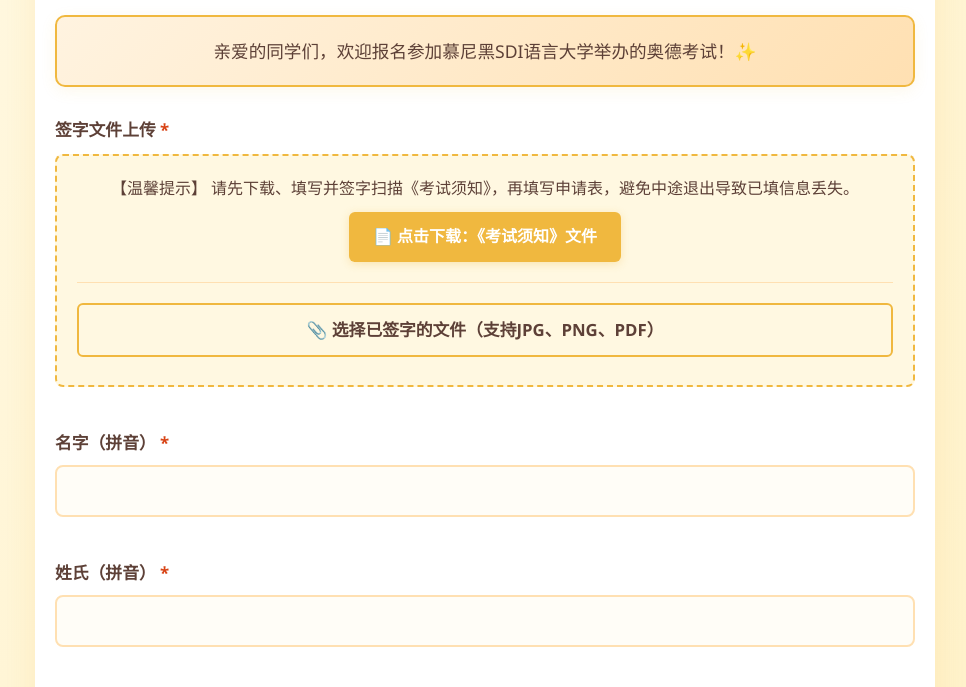
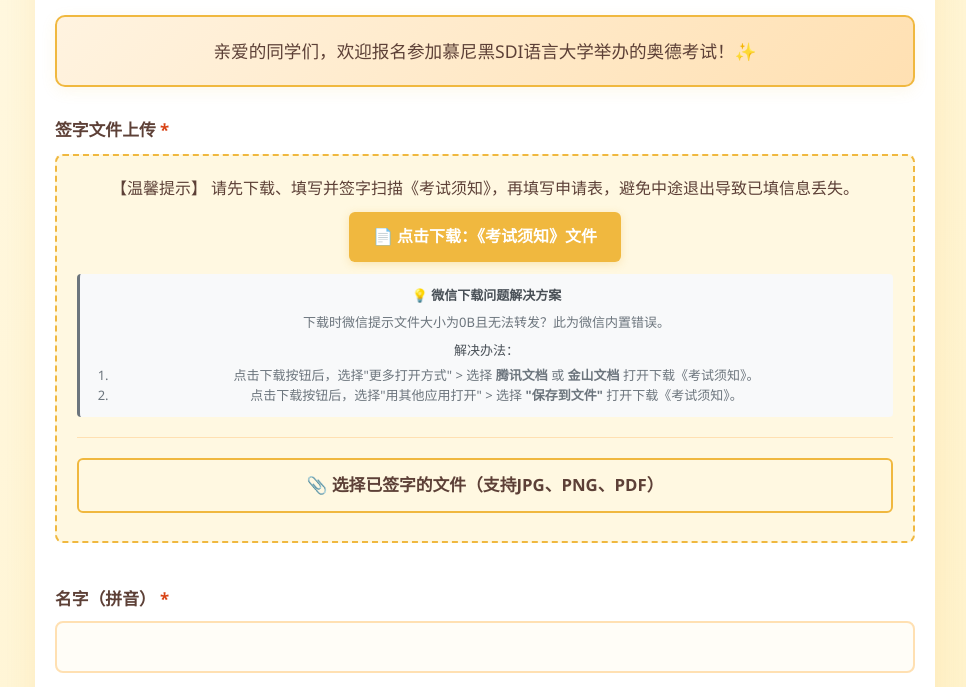
Before and after one commit to xdbildung/osd_application, a website: page index.html in a window 1280 px wide. Shown: the part 94-781 px from the top of the page, without its empty margins (155-1121 px from the left). Drawn offline with Linux system fonts and the light colour scheme; no server answers.

Commit message:
v1.6.9: 添加微信下载问题解决方案提示 - 在温馨提示下方添加微信环境下的下载问题说明 - 提供两种具体的解决方法：腾讯文档/金山文档打开和保存到文件 - 使用灰色调设计，保持界面简洁不突兀 - 帮助用户解决微信WebView下载限制问题

```diff
--- a/index.html
+++ b/index.html
@@ -22,6 +22,30 @@
                         <a href="/SDI_exam_notification.pdf" class="download-btn" download="SDI_exam_notification.pdf">
                             📄 点击下载：《考试须知》文件
                         </a>
+                        <div class="wechat-download-tip" style="
+                            background: #f8f9fa;
+                            border-left: 3px solid #6c757d;
+                            padding: 12px;
+                            margin-top: 12px;
+                            border-radius: 4px;
+                            font-size: 13px;
+                            color: #6c757d;
+                            line-height: 1.5;
+                        ">
+                            <div style="font-weight: 600; margin-bottom: 8px; color: #495057;">
+                                💡 微信下载问题解决方案
+                            </div>
+                            <div style="margin-bottom: 8px;">
+                                下载时微信提示文件大小为0B且无法转发？此为微信内置错误。
+                            </div>
+                            <div style="font-weight: 500; margin-bottom: 6px; color: #495057;">
+                                解决办法：
+                            </div>
+                            <ol style="margin: 0; padding-left: 20px;">
+                                <li>点击下载按钮后，选择"更多打开方式" > 选择 <strong>腾讯文档</strong> 或 <strong>金山文档</strong> 打开下载《考试须知》。</li>
+                                <li>点击下载按钮后，选择"用其他应用打开" > 选择 <strong>"保存到文件"</strong> 打开下载《考试须知》。</li>
+                            </ol>
+                        </div>
                     </div>
                     <div class="file-upload-section">
                         <!-- 移动端优化的上传选项 -->
@@ -379,7 +403,7 @@
     <!-- 版本信息页脚 -->
     <footer class="version-footer">
         <div class="version-info">
-            <span class="version-text">奥德考试报名系统 v1.6.8</span>
+            <span class="version-text">奥德考试报名系统 v1.6.9</span>
             <span class="copyright">© 2025 慕尼黑SDI语言大学</span>
         </div>
     </footer>
```
